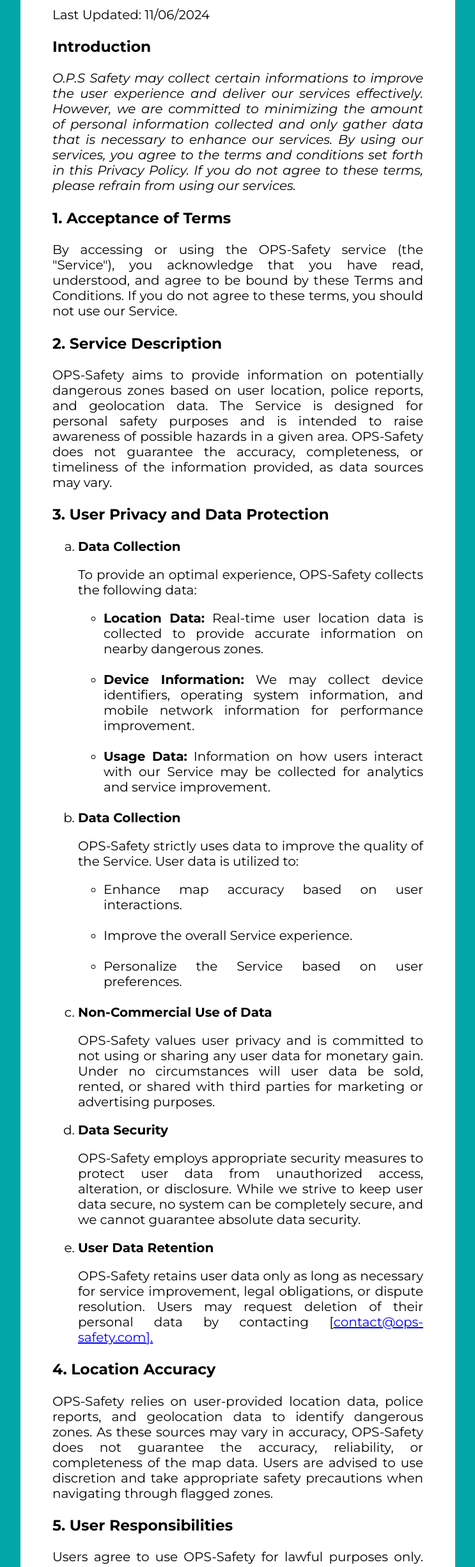
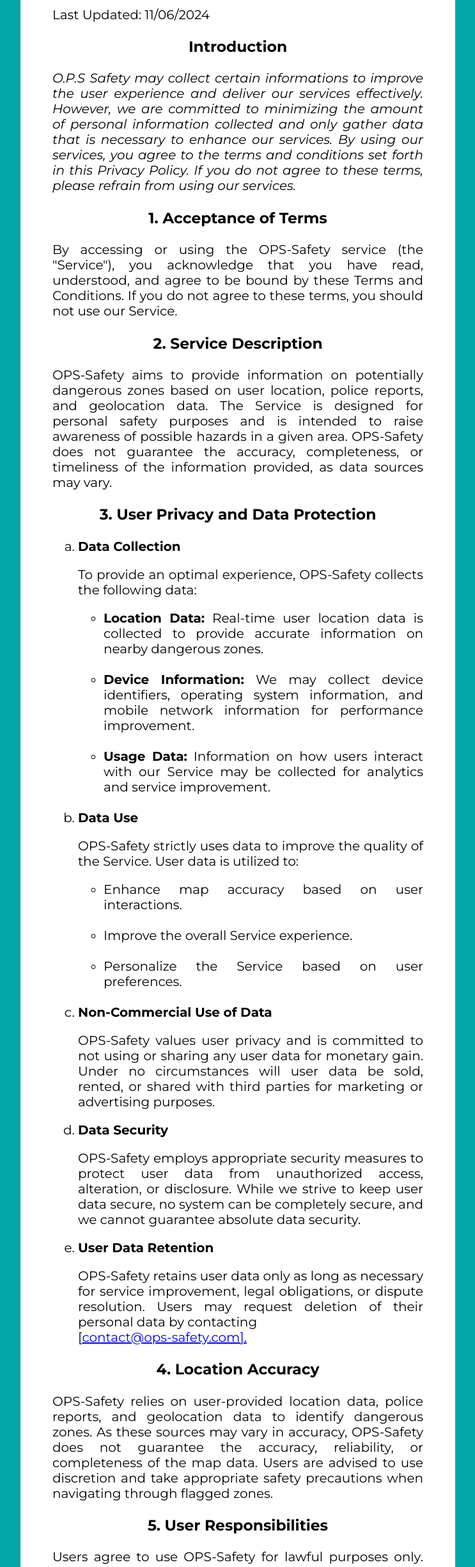
Before and after one commit to OPS-Safety/OPS-Safety.github.io, a plain HTML site: page Policy.html in a window 1280 px wide. Shown: the part 351-2800 px from the top of the page at 64% size, without its empty margins (268-1011 px from the left). Drawn offline with Linux system fonts and the light colour scheme.

Commit message:
Linked the mid button of homepage to demo page and made small changes to policy and about us page.

```diff
--- a/Policy.html
+++ b/Policy.html
@@ -81,21 +81,21 @@
     <!--This the main section of the Home Page-->
     <div class="whitebg">
         <div class = "policy-page2">
-            <h1> <b>Terms and Conditions of User Navigation</b></h1>
+            <h1 style = "text-align: center"> <b>Terms and Conditions of User Navigation</b></h1>
             <p>Last Updated: 11/06/2024</p>
-            <h3> <b> Introduction</b></h3>
+            <h3 style = "text-align: center"> <b> Introduction</b></h3>
                 <p><i>O.P.S Safety may collect certain informations to improve the user experience and deliver our services effectively.
                 However, we are committed to minimizing the amount of personal information collected and only gather data that is necessary to enhance our services.
                 By using our services, you agree to the terms and conditions set forth in this Privacy Policy. If you do not agree to these terms, please refrain from using our services.</i></p>
-            <h3> <b> 1. Acceptance of Terms</b></h3>
+            <h3 style = "text-align: center"> <b> 1. Acceptance of Terms</b></h3>
 
             <p>By accessing or using the OPS-Safety service (the "Service"), you acknowledge that you have read,
             understood, and agree to be bound by these Terms and Conditions. If you do not agree to these terms, you should not use our Service.</p>
-            <h3> <b> 2. Service Description</b></h3>
+            <h3 style = "text-align: center"> <b> 2. Service Description</b></h3>
             <p>OPS-Safety aims to provide information on potentially dangerous zones based on user location,
             police reports, and geolocation data. The Service is designed for personal safety purposes and is intended to raise awareness of possible hazards in a given area.
             OPS-Safety does not guarantee the accuracy, completeness, or timeliness of the information provided, as data sources may vary.</p>
-            <h3> <b> 3. User Privacy and Data Protection</b></h3>
+            <h3 style = "text-align: center"> <b> 3. User Privacy and Data Protection</b></h3>
             <ol type="a">
                 <li><b>Data Collection</b></li>
                 <p>To provide an optimal experience, OPS-Safety collects the following data:</p>
@@ -104,7 +104,7 @@
                     <li><b>Device Information:</b> We may collect device identifiers, operating system information, and mobile network information for performance improvement.</li><br>
                     <li><b>Usage Data:</b> Information on how users interact with our Service may be collected for analytics and service improvement.</li>
                 </ul><br>
-                <li><b>Data Collection</b></li>
+                <li><b>Data Use</b></li>
                 <p>OPS-Safety strictly uses data to improve the quality of the Service. User data is utilized to:</p>
                 <ul>
                     <li>Enhance map accuracy based on user interactions.</li><br>
@@ -120,24 +120,24 @@
 
                 <li><b>User Data Retention</b></li>
                 <p>OPS-Safety retains user data only as long as necessary for service improvement, legal obligations, or dispute resolution.
-                   Users may request deletion of their personal data by contacting [<ins style="color:blue">contact@ops-safety.com].</ins></p>
+                   Users may request deletion of their personal data by contacting <br> [<ins style="color:blue">contact@ops-safety.com].</ins></p>
             </ol>
-            <h3> <b> 4. Location Accuracy</b></h3>
+            <h3 style = "text-align: center"> <b> 4. Location Accuracy</b></h3>
             <p> OPS-Safety relies on user-provided location data, police reports, and geolocation data to identify dangerous zones.
                 As these sources may vary in accuracy, OPS-Safety does not guarantee the accuracy,
                 reliability, or completeness of the map data. Users are advised to use discretion and take appropriate safety
                 precautions when navigating through flagged zones.</p>
-            <h3> <b> 5. User Responsibilities</b></h3>
+            <h3 style = "text-align: center"> <b> 5. User Responsibilities</b></h3>
             <p>Users agree to use OPS-Safety for lawful purposes only. Users are responsible for:</p>
             <ul>
                 <li>Notifying OPS-Safety of any inaccuracies or issues in data they notice.</li><br>
                 <li>Exercising caution and discretion in using the Service.</li><br>
                 <li>Refraining from sharing their OPS-Safety account information with others.</li>
             </ul>
-            <h3> <b> 6. Changes to the Terms and Conditions</b></h3>
+            <h3 style = "text-align: center"> <b> 6. Changes to the Terms and Conditions</b></h3>
             <p> OPS-Safety reserves the right to update or modify these Terms and Conditions at any time. Any changes will be posted on this page, and the “Last Updated” date will be revised.
                 Your continued use of the Service after changes have been posted constitutes your acceptance of the revised terms.</p>
-            <h3> <b> 7. Contact Information</b></h3>
+            <h3 style = "text-align: center"> <b> 7. Contact Information</b></h3>
             <p> For questions, concerns, or requests regarding these Terms and Conditions or our privacy practices, please contact us at:<br><br>
                 <b>OPS-Safety Support</b><br><br>
                 Email: [<ins style="color:blue">contact@ops-safety.com</ins>]</p>
@@ -161,7 +161,7 @@
         </div>
         <button type="button" class="collapsible button">How can you guarantee that the information displayed by the service is accurate?</button>
         <div class="content">
-            <p> <i> We understand your concern about the possibility of false reports being submitted with malicious intent. Our service is directly linked to regional police stations.
+            <p> <i> We understand your concern about the possibility of false reports being submitted for various reasons. Our service is directly linked to regional police stations.
               Like an anonymous report system, this setup ensures that whenever a report is made, it first alerts the nearest police station.
               The location marker only appears on the map after the station verifies the danger. This way, a location is marked only when professionals are already on-site or
               on their way to control the situation. This ensures that the information displayed is as accurate as possible.</i></p>
```
Also changed, not shown: Homepage.html (+1 -1 lines), Team.html (+1 -1 lines).
